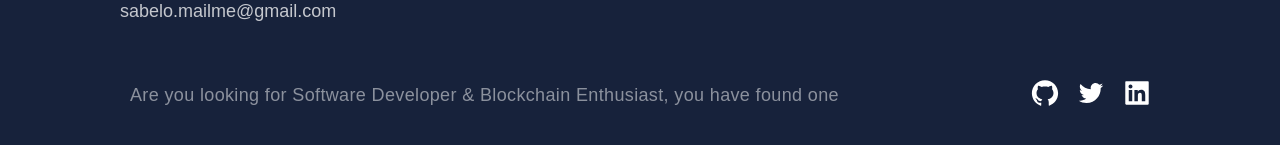
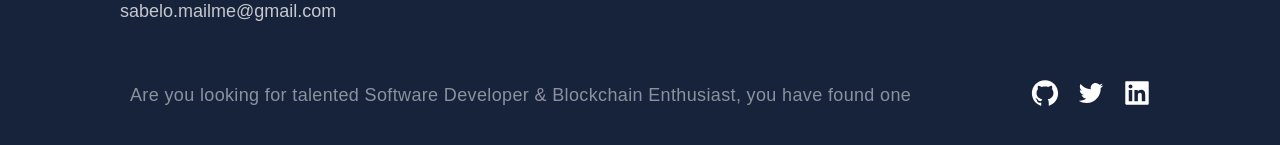
Before and after one commit to SabeloMkhwanzi/My-site, a Next.js app: page / in a window 1280 px wide. Shown: the part 3269-3414 px from the top of the page. Built offline with nearby package versions, Linux system fonts and the light colour scheme.

Commit message:
updated footer

```diff
--- a/src/components/Footer/Footer.js
+++ b/src/components/Footer/Footer.js
@@ -17,7 +17,7 @@ const Footer = () => {
       </LinkList>
       <SocialIconsContainer>
         <CompanyContainer>
-          <Slogan>Are you looking for Software Developer & Blockchain Enthusiast, you have found one</Slogan>
+          <Slogan>Are you looking for talented Software Developer & Blockchain Enthusiast, you have found one</Slogan>
         </CompanyContainer>
         <SocialContainer>
           <SocialIcons href="https://github.com/SabeloMkhwanzi">
```
